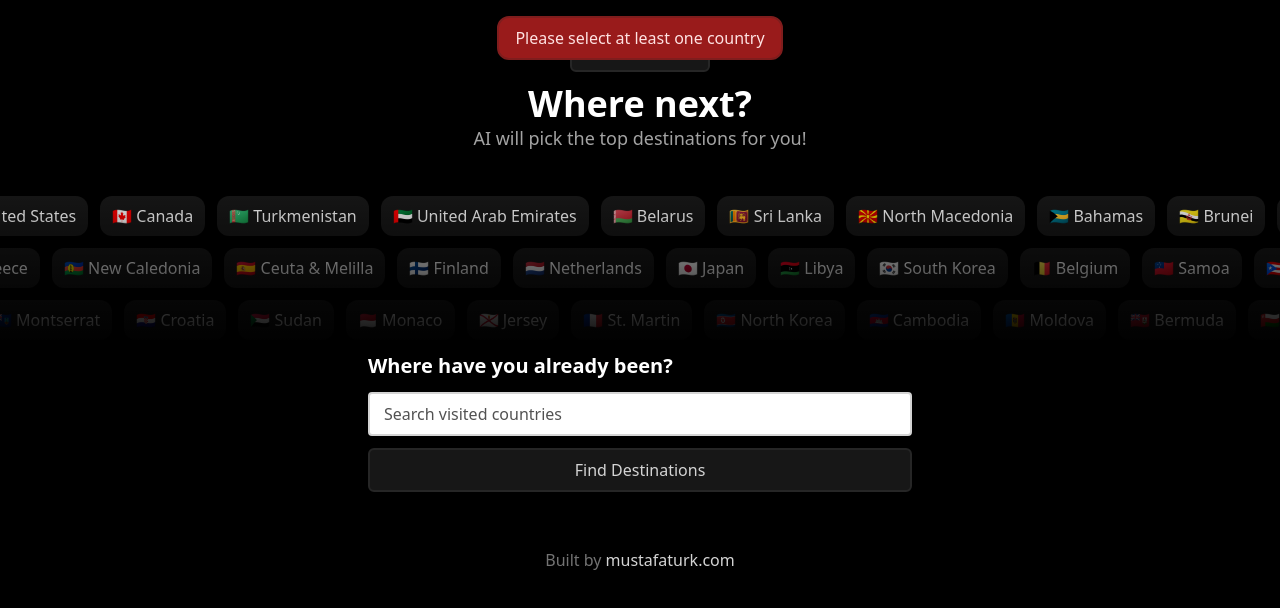
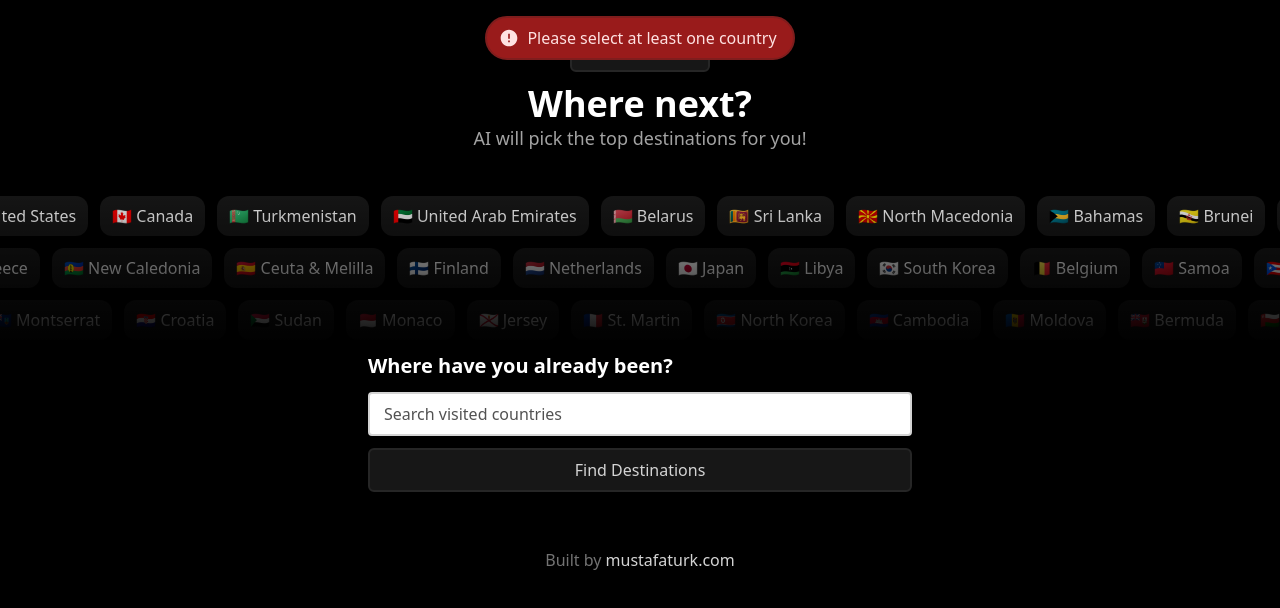
Before and after one commit to mustafa-turk/where-next, a Next.js app: page / in a window 1280 px wide. Both pictures are taken after a click on the button "Find Destinations". Shown: the top 608 px of the page. Built offline with nearby package versions, Linux system fonts and the light colour scheme.

Commit message:
fix toast styles

```diff
--- a/src/components/icon.tsx
+++ b/src/components/icon.tsx
@@ -1,3 +1,5 @@
 import { FaGithub } from "react-icons/fa";
+import { RiErrorWarningFill } from "react-icons/ri";
 
 export const GithubIcon = FaGithub;
+export const ErrorIcon = RiErrorWarningFill;
--- a/src/components/toast.tsx
+++ b/src/components/toast.tsx
@@ -1,6 +1,7 @@
 import dynamic from "next/dynamic";
 import { motion, AnimatePresence } from "framer-motion";
 import { resolveValue, toast, Toaster } from "react-hot-toast";
+import { ErrorIcon } from "@/components/icon";
 
 function Toast() {
   return (
@@ -12,8 +13,9 @@ function Toast() {
               initial={{ opacity: 0 }}
               animate={{ opacity: 1 }}
               exit={{ opacity: 0 }}
-              className='p-2 px-4 border-2 bg-red-800 border-red-900 text-red-100 rounded-xl'
+              className='flex items-center gap-2 py-2 px-3 pr-4 border-2 bg-red-800 border-red-900 text-red-100 rounded-full'
             >
+              <ErrorIcon size='20px' />
               <p>{resolveValue(t.message, t)}</p>
             </motion.div>
           )}
```
